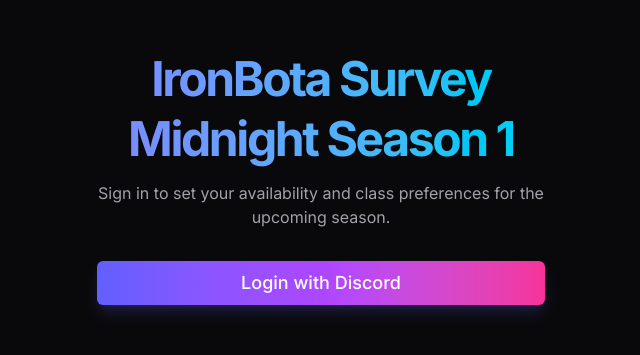
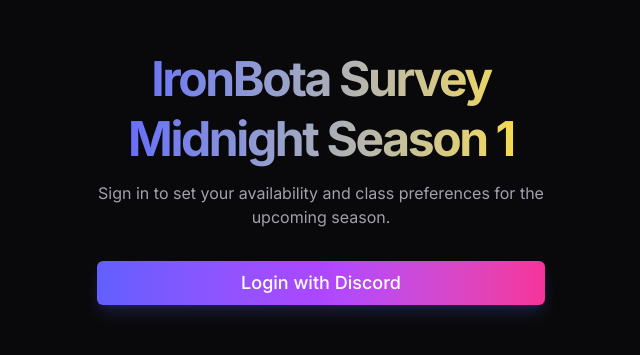
Before and after one commit to Nalhan/botasurvey, a Next.js app: page / in a window 1280 px wide. Shown: the part 223-578 px from the top of the page, without its empty margins (319-959 px from the left). Built offline with nearby package versions, Linux system fonts and the light colour scheme; no server answers.

Commit message:
pretty colors

```diff
--- a/src/app/page.tsx
+++ b/src/app/page.tsx
@@ -20,11 +20,11 @@
   return (
     <main className="flex min-h-screen flex-col items-center justify-center p-4 relative overflow-hidden">
       {/* Background Ambience */}
-      <div className="absolute inset-0 bg-[radial-gradient(ellipse_at_center,_var(--tw-gradient-stops))] from-indigo-900/20 via-background to-background -z-10" />
+      <div className="absolute inset-0 bg-[radial-gradient(ellipse_at_center,var(--tw-gradient-stops))] from-indigo-900/20 via-background to-background -z-10" />
 
       <div className="max-w-md w-full space-y-8 text-center animate-in fade-in zoom-in duration-500">
         <div className="space-y-2">
-          <h1 className="text-4xl font-bold tracking-tighter sm:text-5xl bg-gradient-to-r from-indigo-400 to-cyan-400 bg-clip-text text-transparent pb-1 leading-tight">
+          <h1 className="text-4xl font-bold tracking-tighter sm:text-5xl bg-linear-to-r from-indigo-500 to-yellow-300 bg-clip-text text-transparent pb-1 leading-tight">
             IronBota Survey Midnight Season 1
           </h1>
           <p className="text-muted-foreground">
```
